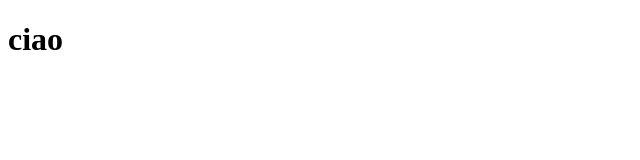
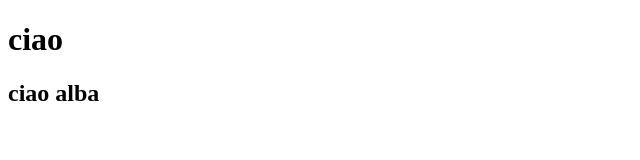
Before and after one commit to AlessandroDico/branch_2, a plain HTML site: page index.html in a window 1280 px wide. Shown: the whole page, without its empty margins (0-640 px from the left). Drawn offline with Linux system fonts and the light colour scheme.

Commit message:
ciao alba

```diff
--- a/index.html
+++ b/index.html
@@ -6,5 +6,6 @@
     </head>
     <body>
         <h1>ciao</h1>
+        <h2>ciao alba</h2>
     </body>
 </html>
```
